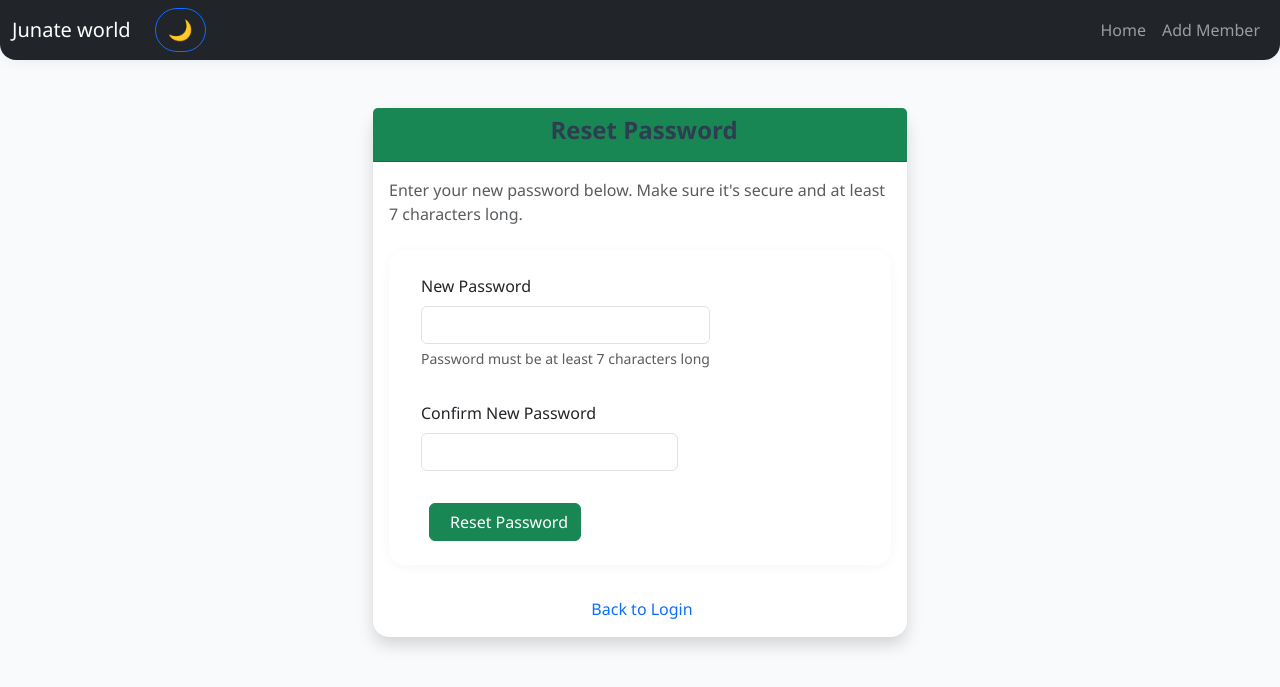
After one commit to Junate-World/family-website, a Flask app: page /reset-password in a window 1280 px wide. The commit adds this page. Shown: the top 687 px of the page. Run offline with Flask 3, Linux system fonts and the light colour scheme; the visitor is signed in with stand-in values (Sample User, id 1); some libraries are stand-ins or nearby versions.

Commit message:
Fix: added post features

```diff
--- a/app.py
+++ b/app.py
@@ -1,4 +1,4 @@
-from flask import Flask, render_template, request, redirect, url_for, flash, get_flashed_messages
+from flask import Flask, render_template, request, redirect, url_for, flash, get_flashed_messages, session
 from flask_sqlalchemy import SQLAlchemy
 from datetime import datetime
 import os
@@ -176,6 +176,104 @@ def logout():
     return redirect(url_for('login'))
 
 
+@app.route('/forgot-password', methods=['GET', 'POST'])
+def forgot_password():
+    if request.method == 'POST':
+        email = request.form['email']
+        user = User.query.filter_by(email=email).first()
+
+        if user:
+            # Generate reset token and code
+            reset_code = user.generate_reset_token()
+            db.session.commit()
+
+            # Send email with reset code
+            try:
+                msg = Message(
+                    subject='Password Reset Code - Ogbonna Family Website',
+                    recipients=[user.email],
+                    body=f'''Hello {user.username},
+
+You have requested to reset your password for the Ogbonna Family Website.
+
+Your reset code is: {reset_code}
+
+This code will expire in 15 minutes.
+
+If you did not request this password reset, please ignore this email.
+
+Best regards,
+Ogbonna Family Website Team'''
+                )
+                mail.send(msg)
+                flash('A reset code has been sent to your email address.', category='success')
+            except Exception as e:
+                print(f"Error sending email: {e}")
+                flash('Error sending reset code. Please try again.', category='error')
+        else:
+            # Don't reveal if email exists or not for security
+            flash('If an account with that email exists, a reset code has been sent.', category='info')
+
+        return redirect(url_for('verify_reset_code'))
+
+    return render_template('forgot_password.html')
+
+
+@app.route('/verify-reset-code', methods=['GET', 'POST'])
+def verify_reset_code():
+    if request.method == 'POST':
+        email = request.form['email']
+        reset_code = request.form['reset_code']
+
+        user = User.query.filter_by(email=email).first()
+
+        if user and user.is_reset_token_valid() and user.reset_code == reset_code:
+            # Store email in session for password reset
+            session['reset_email'] = email
+            flash('Code verified successfully! Please enter your new password.', category='success')
+            return redirect(url_for('reset_password'))
+        else:
+            flash('Invalid or expired reset code. Please try again.', category='error')
+            return redirect(url_for('forgot_password'))
+
+    return render_template('verify_reset_code.html')
+
+
+@app.route('/reset-password', methods=['GET', 'POST'])
+def reset_password():
+    if 'reset_email' not in session:
+        flash('Please request a password reset first.', category='error')
+        return redirect(url_for('forgot_password'))
+
+    if request.method == 'POST':
+        email = session['reset_email']
+        password1 = request.form['password1']
+        password2 = request.form['password2']
+
+        user = User.query.filter_by(email=email).first()
+
+        if not user or not user.is_reset_token_valid():
+            flash('Invalid or expired reset session. Please try again.', category='error')
+            session.pop('reset_email', None)
+            return redirect(url_for('forgot_password'))
+
+        if password1 != password2:
+            flash('Passwords do not match.', category='error')
+        elif len(password1) < 7:
+            flash('Password must be at least 7 characters.', category='error')
+        else:
+            # Update password and clear reset token
+            user.password_hash = bcrypt.generate_password_hash(password1).decode('utf-8')
+            user.clear_reset_token()
+            db.session.commit()
+
+            # Clear session
+            session.pop('reset_email', None)
+
+            flash('Password has been reset successfully! You can now log in with your new password.', category='success')
+            return redirect(url_for('login'))
+
+    return render_template('reset_password.html')
 
 
 @app.route('/')
--- a/templates/login.html
+++ b/templates/login.html
@@ -19,6 +19,11 @@
         <div class="mt-3 text-center">
           <a href="{{ url_for('register') }}">Don't have an account? Register</a>
         </div>
+        <div class="mt-2 text-center">
+          <a href="{{ url_for('forgot_password') }}" class="text-decoration-none">
+            <i class="fas fa-key me-1"></i>Forgot Password?
+          </a>
+        </div>
       </div>
     </div>
   </div>
--- /dev/null
+++ b/templates/reset_password.html
@@ -0,0 +1,70 @@
+{% extends "base.html" %}
+
+{% block title %}Reset Password{% endblock %}
+
+{% block content %}
+<div class="container mt-5">
+    <div class="row justify-content-center">
+        <div class="col-md-6">
+            <div class="card shadow">
+                <div class="card-header bg-success text-white text-center">
+                    <h4><i class="fas fa-lock me-2"></i>Reset Password</h4>
+                </div>
+                <div class="card-body">
+                    <p class="text-muted mb-4">
+                        Enter your new password below. Make sure it's secure and at least 7 characters long.
+                    </p>
+
+                    <form method="POST">
+                        <div class="mb-3">
+                            <label for="password1" class="form-label">New Password</label>
+                            <input type="password" class="form-control" id="password1" name="password1"
+                                   minlength="7" required>
+                            <div class="form-text">Password must be at least 7 characters long</div>
+                        </div>
+
+                        <div class="mb-3">
+                            <label for="password2" class="form-label">Confirm New Password</label>
+                            <input type="password" class="form-control" id="password2" name="password2"
+                                   minlength="7" required>
+                        </div>
+
+                        <div class="d-grid gap-2">
+                            <button type="submit" class="btn btn-success">
+                                <i class="fas fa-save me-2"></i>Reset Password
+                            </button>
+                        </div>
+                    </form>
+
+                    <div class="text-center mt-3">
+                        <a href="{{ url_for('login') }}" class="text-decoration-none">
+                            <i class="fas fa-arrow-left me-1"></i>Back to Login
+                        </a>
+                    </div>
+                </div>
+            </div>
+        </div>
+    </div>
+</div>
+
+<script>
+// Password confirmation validation
+document.getElementById('password2').addEventListener('input', function() {
+    const password1 = document.getElementById('password1').value;
+    const password2 = this.value;
+
+    if (password1 !== password2) {
+        this.setCustomValidity('Passwords do not match');
+    } else {
+        this.setCustomValidity('');
+    }
+});
+
+document.getElementById('password1').addEventListener('input', function() {
+    const password2 = document.getElementById('password2');
+    if (password2.value) {
+        password2.dispatchEvent(new Event('input'));
+    }
+});
+</script>
+{% endblock %}
```
Also changed, not shown: migrations/versions/3093d940eda1_add_password_reset_fields_to_user_model.py (added, +64 -0 lines), models.py (+28 -0 lines), templates/forgot_password.html (added, +41 -0 lines), templates/verify_reset_code.html (added, +61 -0 lines).
